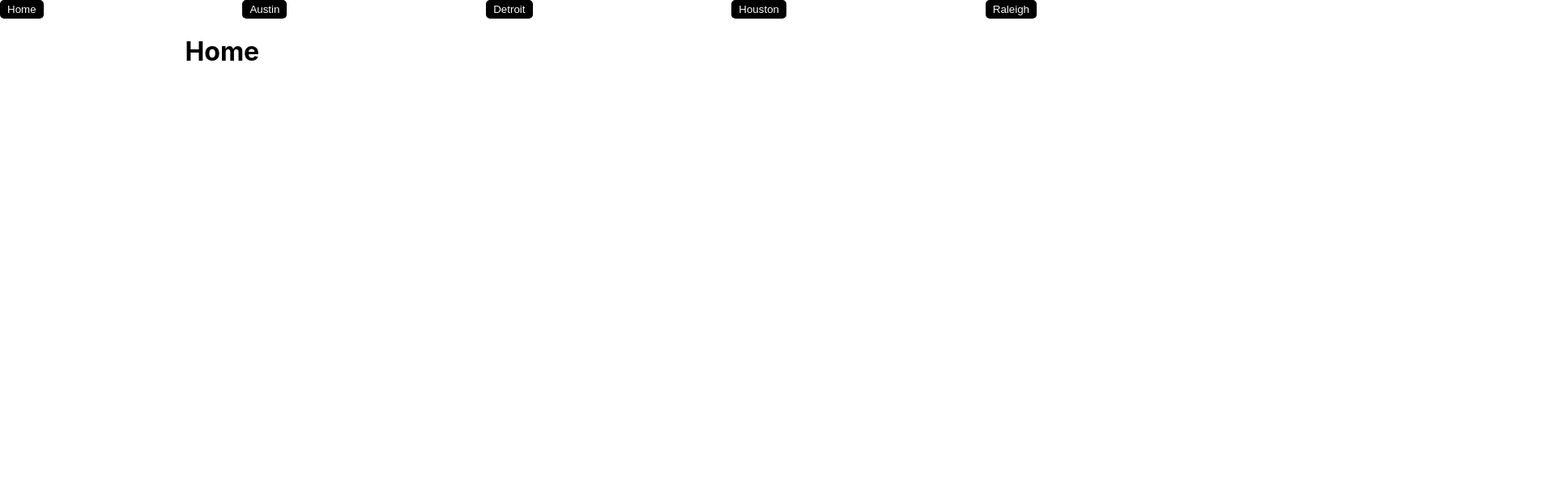
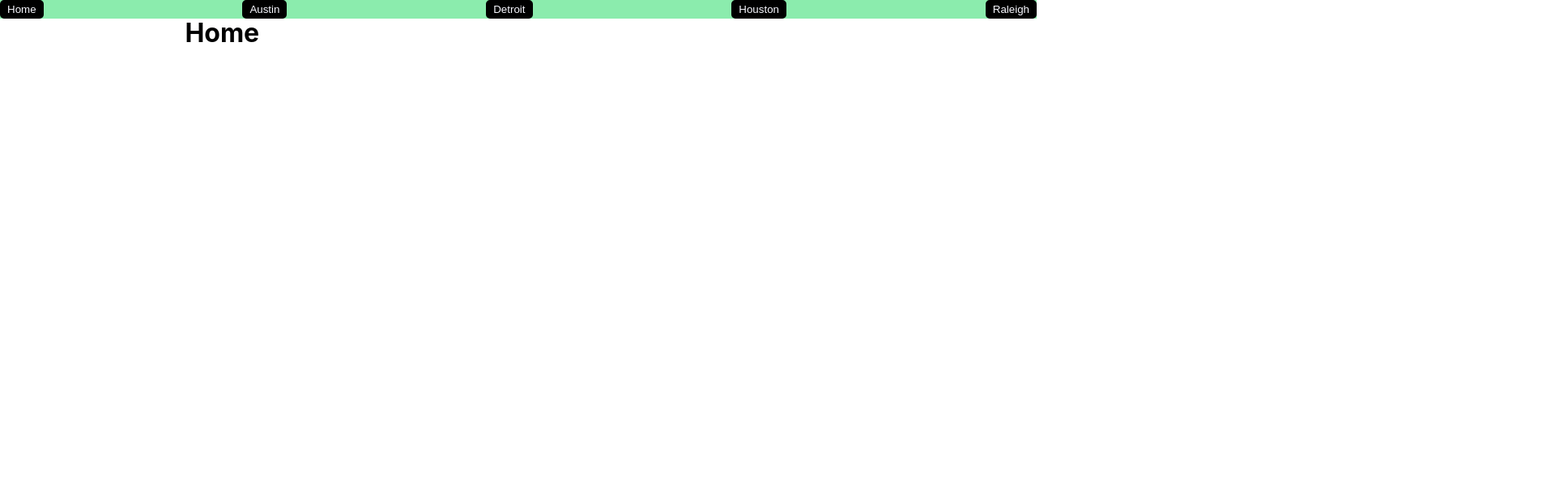
Before and after one commit to jakerwalton/Project_3_Frontend, a React (Create React App) app: page / in a window 1280 px wide. Shown: the top 598 px of the page at 81% size, 1920 px wide, since content can reach past the window. Built offline with nearby package versions, Linux system fonts and the light colour scheme; no server answers.

Commit message:
made the nav bar stick to the top of the page

```diff
--- a/src/App.css
+++ b/src/App.css
@@ -25,11 +25,16 @@
 }
 
 .nav {
+  display: flex;
+  flex-wrap: wrap;
+  align-items: center;
+  justify-content: space-between;
   grid-area: nav;
-  display: flex;
-  justify-content: space-between;
-  margin-left: 0%;
-  margin-right: 0%;
+  float: none;
+  text-align: center;
+  position: fixed;
+  width: 100%;
+  background-color: #8becad;
 }
 
 .links {
@@ -50,7 +55,7 @@ a {
   background-color: #8becad;
   opacity: 50%;
   bottom: 0;
-  width: 100%;
+  width: 150%;
 }
 
 #austin {
@@ -58,6 +63,7 @@ a {
   background-color: black;
   color: ghostwhite;
   border-radius: 5px;
+  /* margin-right: 200px; */
 }
 
 #detroit {
@@ -65,24 +71,29 @@ a {
   background-color: black;
   color: ghostwhite;
   border-radius: 5px;
+  /* margin-right: 200px; */
 }
 #houston {
   border: 3px solid black;
   background-color: black;
   color: ghostwhite;
   border-radius: 5px;
+  /* margin-right: 200px; */
 }
 #raleigh {
   border: 3px solid black;
   background-color: black;
   color: ghostwhite;
   border-radius: 5px;
+  /* display: flex; */
+  /* margin-right: end; */
 }
 #home {
   border: 3px solid black;
   background-color: black;
   color: ghostwhite;
   border-radius: 5px;
+  /* margin-right: 180px; */
   /* link */
 }
 .pic {
--- a/src/components/Header.js
+++ b/src/components/Header.js
@@ -6,7 +6,7 @@ import '../App.css'
 
 function Header(props) {
   return (
-    <nav className="nav">
+    <nav className="nav" id="nav1">
       <Link to="/">
         <button id="home">Home</button>
       </Link>
```
